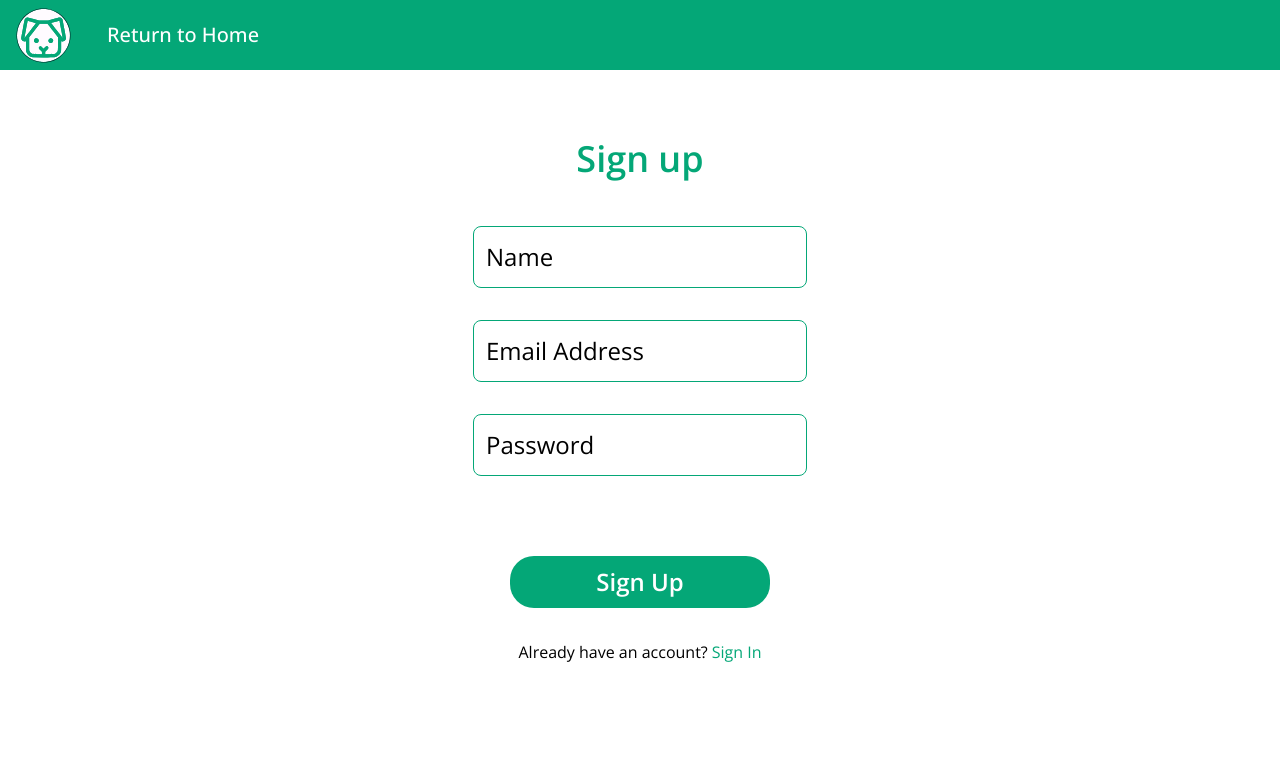
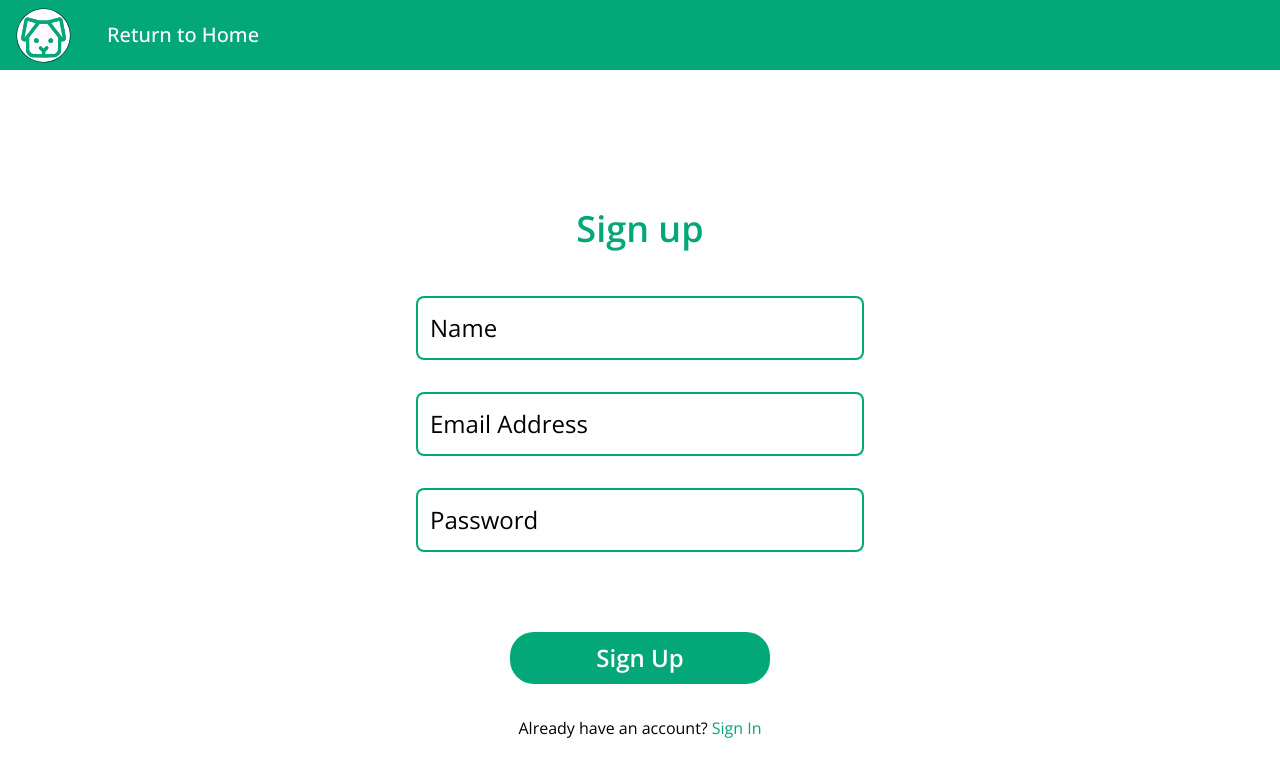
Before and after one commit to ProfessorKT/homepetguardians, a Next.js app: page /Signup/Signup in a window 1280 px wide. Shown: the top 776 px of the page. Built offline with nearby package versions, Linux system fonts and the light colour scheme.

Commit message:
Signup 1.2

```diff
--- a/src/components/Navbar.jsx
+++ b/src/components/Navbar.jsx
@@ -73,7 +73,7 @@ const Navbar = () => {
   };
 
   return (
-    <header>
+    <header className="h-[70px]">
       <div className="fixed w-full h-[70px] flex items-center px-4 bg-[#04A777] text-white z-10">
         <div>
           <Image
--- a/src/pages/Signup/Signup.jsx
+++ b/src/pages/Signup/Signup.jsx
@@ -5,8 +5,8 @@ import Link from "next/link";
 export default function Signup() {
   return (
     <RootLayout>
-      <div className="pt-[100px] text-center">
-        <h1 className="text-[#04A777] font-semibold text-[36px] pt-[100px] md:pt-[32px]">
+      <div className="text-center">
+        <h1 className="text-[#04A777] font-semibold text-[36px] pt-[100px] md:pt-[132px]">
           Sign up
         </h1>
         <form
@@ -18,8 +18,8 @@ export default function Signup() {
             name="name"
             id="name"
             placeholder="Name"
-            className="md:mt-10 mt-16 py-3 px-3 font-light border border-[#04A777] rounded-lg md:text-[24px]
-            text-[18px] placeholder-black
+            className="md:mt-10 mt-16 py-3 px-3 w-[85%] md:w-[35%] font-light border-2 border-[#04A777] rounded-lg md:text-[24px]
+            text-[18px] placeholder-black focus:outline-none focus:box-shadow-none
             "
           />
           <input
@@ -27,8 +27,8 @@ export default function Signup() {
             name="email"
             id="email"
             placeholder="Email Address"
-            className="mt-8 py-3 px-3 font-light border border-[#04A777] rounded-lg md:text-[24px]
-            text-[18px] placeholder-black"
+            className="mt-8 py-3 px-3 w-[85%] md:w-[35%] font-light border-2 border-[#04A777] rounded-lg md:text-[24px]
+            text-[18px] placeholder-black focus:outline-none focus:box-shadow-none"
           />
 
           <input
@@ -36,11 +36,11 @@ export default function Signup() {
             name="password"
             id="password"
             placeholder="Password "
-            className="mt-8 py-3 px-3 font-light border border-[#04A777] rounded-lg md:text-[24px]
-            text-[18px] placeholder-black"
+            className="mt-8 py-3 px-3 w-[85%] md:w-[35%] font-light border-2 border-[#04A777] rounded-lg md:text-[24px]
+            text-[18px] placeholder-black focus:outline-none focus:box-shadow-none"
           />
           <div className="flex content-center">
-            <button className="bg-[#04A777] md:w-[260px] w-[200px] md:mx-auto py-2 rounded-3xl md:mt-[80px] mt-8 text-white font-semibold text-[24px]">
+            <button className="bg-[#04A777] md:w-[260px] w-[330px] md:mx-auto py-2 rounded-3xl md:mt-[80px] mt-8 text-white font-semibold text-[24px]">
               Sign Up
             </button>
           </div>
```
